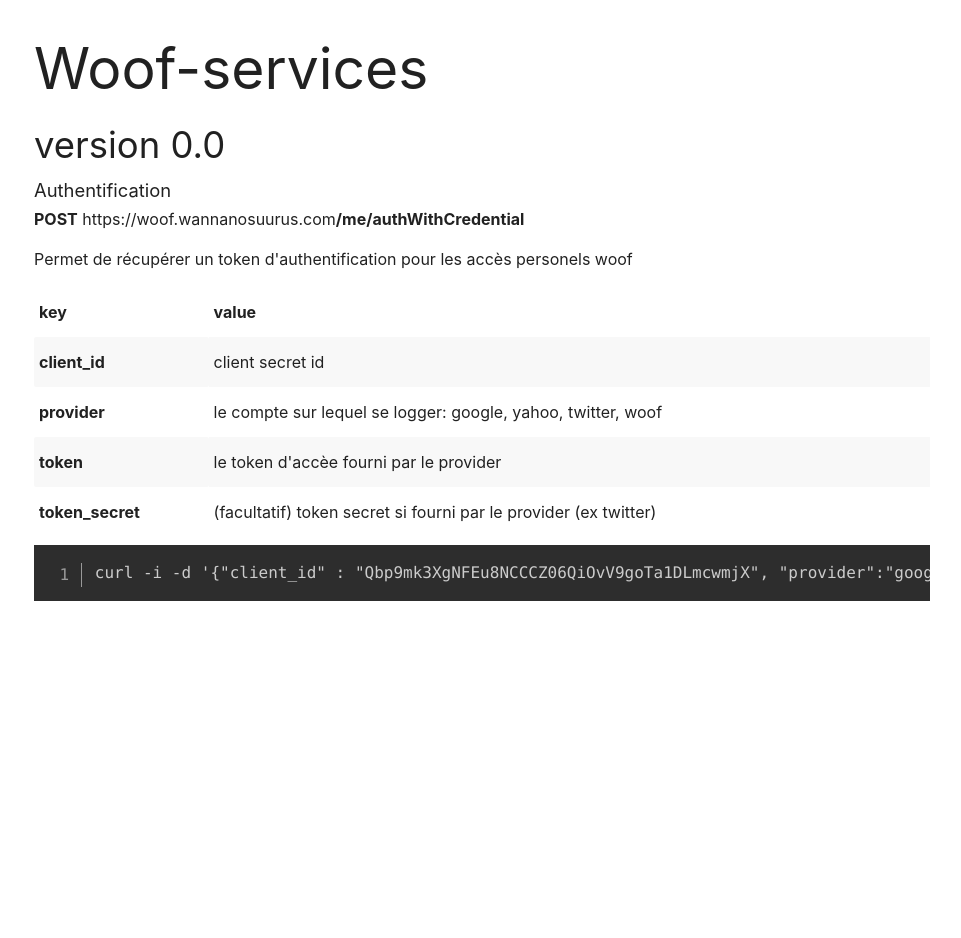
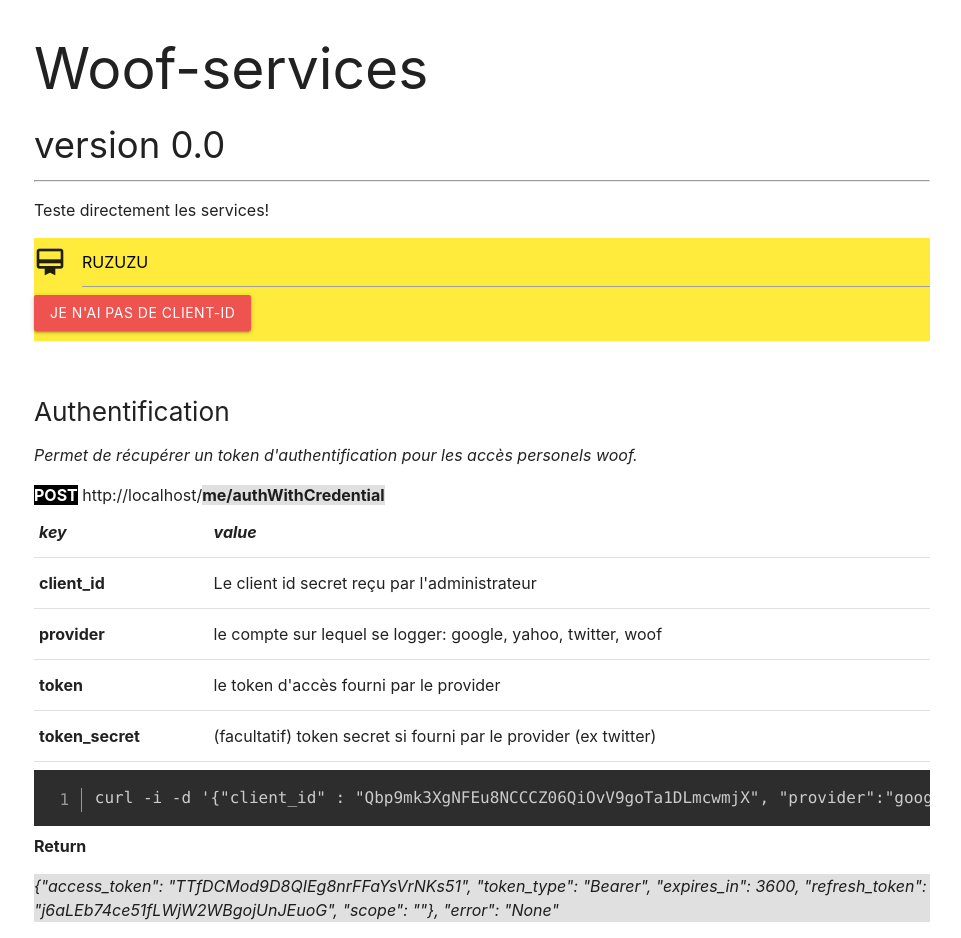
Before and after one commit to gamugamu/sentinel-woof, a Flask app: page / in a window 1280 px wide. Shown: the whole page, without its empty margins (158-1119 px from the left). Before the commit the page ends 601 px from the top, so only its background shows below. Run offline with Flask 2, Linux system fonts and the light colour scheme; some libraries are stand-ins or nearby versions.

Commit message:
vue.js component

```diff
--- a/app.py
+++ b/app.py
@@ -30,7 +30,7 @@
 
 @app.route('/')
 def home():
-    return render_template('doc.html')
+    return render_template('doc.html', url_root=request.url_root)
 
 if __name__ == '__main__':
     app.run(ssl_context='adhoc')
--- a/static/doc.css
+++ b/static/doc.css
@@ -10,3 +10,11 @@
         font-size: 0.8em;
     }
 }
+
+#table td {
+    border-right: 5px solid red
+}
+
+.lastCell {
+    border-right: none;
+}
--- a/static/doc.js
+++ b/static/doc.js
@@ -1,7 +1,38 @@
+Vue.component('step', {
+  props: ['title', 'method', 'url_root', 'route', 'use', 'bash_cmd', 'data', 'm_return'],
+  template: `
+    <div>
+      </br>
+      <h5>{{title}}</h5>
+      <p><i>{{use}}</i></p>
+      <b class="black white-text">{{method}}</b> {{url_root}}<b class="grey lighten-2">{{route}}</b></route>
+      <table class="bordered">
+       <thead>
+         <tr>
+             <th><i>key</i></th>
+             <th><i>value</i></th>
+         </tr>
+       </thead>
+       <tbody>
+       <tr v-for="(v, k) in data">
+          <th>{{k}}</th>
+          <td>{{v}}</td>
+       </tr>
+       </tbody>
+       </table>
+      <pre><code class="language-bash line-numbers">{{bash_cmd}}</code></pre>
+      <b>Return</b>
+      <div class="grey lighten-2">
+        <i><p>{{m_return}}</p></i>
+      </div>
+    </div>
+  `
+})
+
 var app = new Vue({
   el: '#app',
   delimiters: ['${', '}'],
-  data: {
-    connect: ''
+  data:{
+    client_id:"RUZUZU"
   }
-})
+});
--- a/templates/doc.html
+++ b/templates/doc.html
@@ -9,40 +9,34 @@
   <link rel="stylesheet" href="https://cdnjs.cloudflare.com/ajax/libs/materialize/1.0.0-beta/css/materialize.min.css">
   <link rel="stylesheet" href="https://cdn.jsdelivr.net/npm/prismjs@1.13.0/themes/prism-tomorrow.css"></script>
   <link rel="stylesheet" href="https://cdn.jsdelivr.net/npm/prismjs@1.13.0/plugins/line-numbers/prism-line-numbers.css"></script>
+  <link href="https://fonts.googleapis.com/icon?family=Material+Icons" rel="stylesheet">
 
   <div class="container">
     <h2>Woof-services</h2>
     <h4>version 0.0</h4>
-    <div class="step">
-      <h6>Authentification</h6>
-      <route><b>POST</b> https://woof.wannanosuurus.com<b>/me/authWithCredential</b></route>
-      <p>Permet de récupérer un token d'authentification pour les accès personels woof</p>
-      <table class="striped">
-       <thead>
-         <tr>
-             <th>key</th>
-             <th>value</th>
-         </tr>
-       </thead>
-       <tbody>
-         <tr>
-           <th>client_id</th>
-           <td>client secret id</td>
-         <tr>
-           <th>provider</th>
-           <td>le compte sur lequel se logger: google, yahoo, twitter, woof</td>
-         </tr>
-         <tr>
-           <th>token</th>
-           <td>le token d'accèe fourni par le provider</td>
-         </tr>
-         <tr>
-           <th>token_secret</th>
-           <td>(facultatif) token secret si fourni par le provider (ex twitter)</td>
-         </tr>
-       </tbody>
-     </table>
-      <pre><code class="language-bash line-numbers">curl -i -d '{"client_id" : "Qbp9mk3XgNFEu8NCCCZ06QiOvV9goTa1DLmcwmjX", "provider":"google", "token":"ya29.GluNBW5S0GMf2sL4N96Ou4EUT9khvH5jPb0Rt6qL4U3JaPwqps_n1bQdVGvaKEaYU5hNY15oqKQTOqCGksBw-vSsDFawowsrp5rcNW-7sXn-KNInEg_rXzUuiPhy"}' -H "Content-Type: application/json" -X POST https://woof.wannanosuurus.com</code></pre>
+    <hr flex/></span>
+    <div id="app">
+      <p>Teste directement les services!<p>
+      <div class="yellow input-field col s6" style="padding-bottom:10px">
+          <i class="material-icons prefix">card_membership</i>
+          <input v-model="client_id" id="icon_prefix" type="text" placeholder="Client id" class="validate">
+          <a class="red lighten-1 waves-effect waves-light btn">Je n'ai pas de client-id</a>
+      </div>
+      <step red lighten-1
+        title       = "Authentification"
+        method      = "POST"
+        url_root    = {{url_root}}
+        route       = "me/authWithCredential"
+        use         = "Permet de récupérer un token d'authentification pour les accès personels woof."
+        bash_cmd    = "curl -i -d '{&quot;client_id&quot; : &quot;Qbp9mk3XgNFEu8NCCCZ06QiOvV9goTa1DLmcwmjX&quot;, &quot;provider&quot;:&quot;google&quot;, &quot;token&quot;:&quot;xxx&quot;}'-H &quot;Content-Type: application/json&quot; -X POST https://woof.wannanosuurus.com"
+        v-bind:data = "{
+          'client_id'     : 'Le client id secret reçu par l\'administrateur',
+          'provider'      : 'le compte sur lequel se logger: google, yahoo, twitter, woof',
+          'token'         : 'le token d\'accès fourni par le provider',
+          'token_secret'  : '(facultatif) token secret si fourni par le provider (ex twitter)'}"
+        m_return      = "{&quot;access_token&quot;: &quot;TTfDCMod9D8QIEg8nrFFaYsVrNKs51&quot;, &quot;token_type&quot;: &quot;Bearer&quot;, &quot;expires_in&quot;: 3600, &quot;refresh_token&quot;: &quot;j6aLEb74ce51fLWjW2WBgojUnJEuoG&quot;, &quot;scope&quot;: &quot;&quot;}, &quot;error&quot;: &quot;None&quot;">
+
+      </step>
     </div>
   </div>
 
@@ -52,6 +46,7 @@
   <script src={{url_for('static', filename='doc.js')}}></script>
   <script src="https://cdn.jsdelivr.net/npm/prismjs@1.13.0/prism.js"></script>
   <script src="https://cdn.jsdelivr.net/npm/prismjs@1.13.0/plugins/line-numbers/prism-line-numbers.min.js"></script>
+  <script src="https://cdnjs.cloudflare.com/ajax/libs/materialize/1.0.0-beta/js/materialize.min.js"></script>
 
   <link rel="stylesheet" href={{url_for('static', filename='doc.css')}}></link
 </body>
```
Also changed, not shown: 1 other file.
